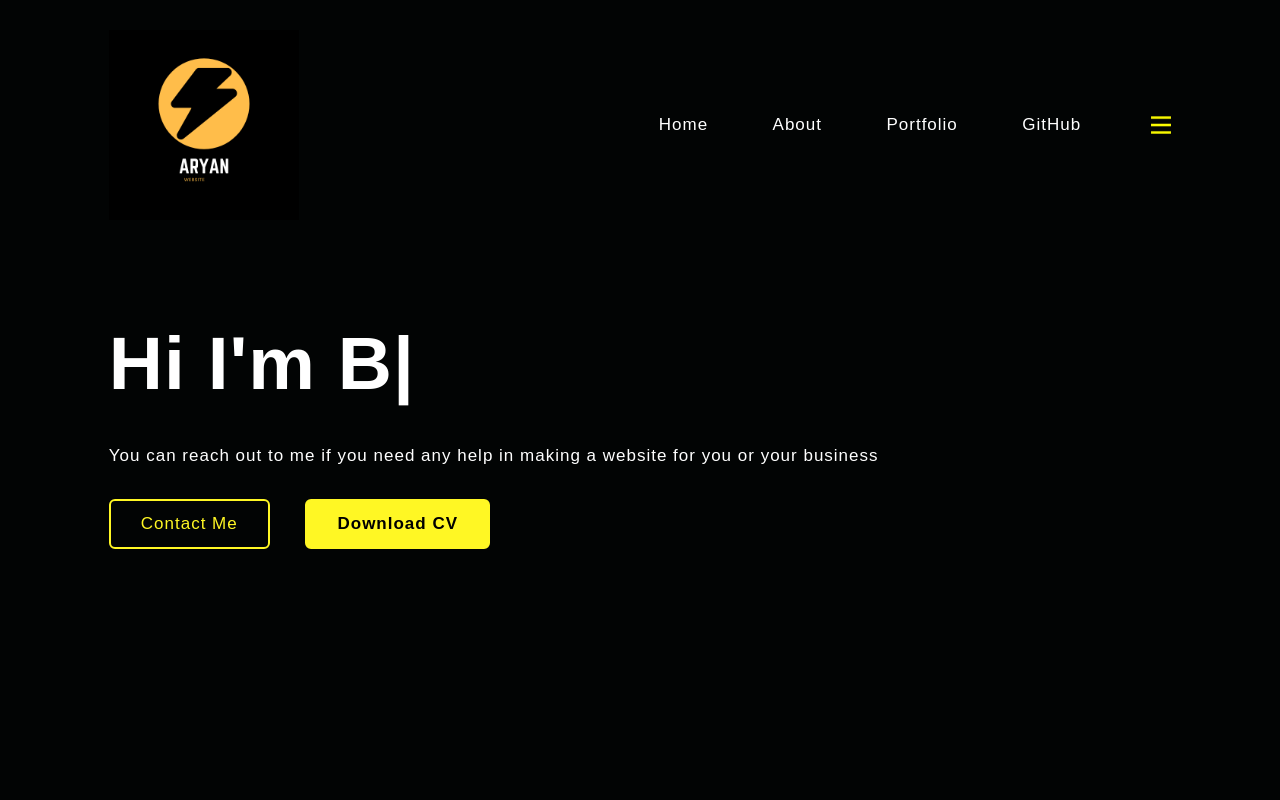
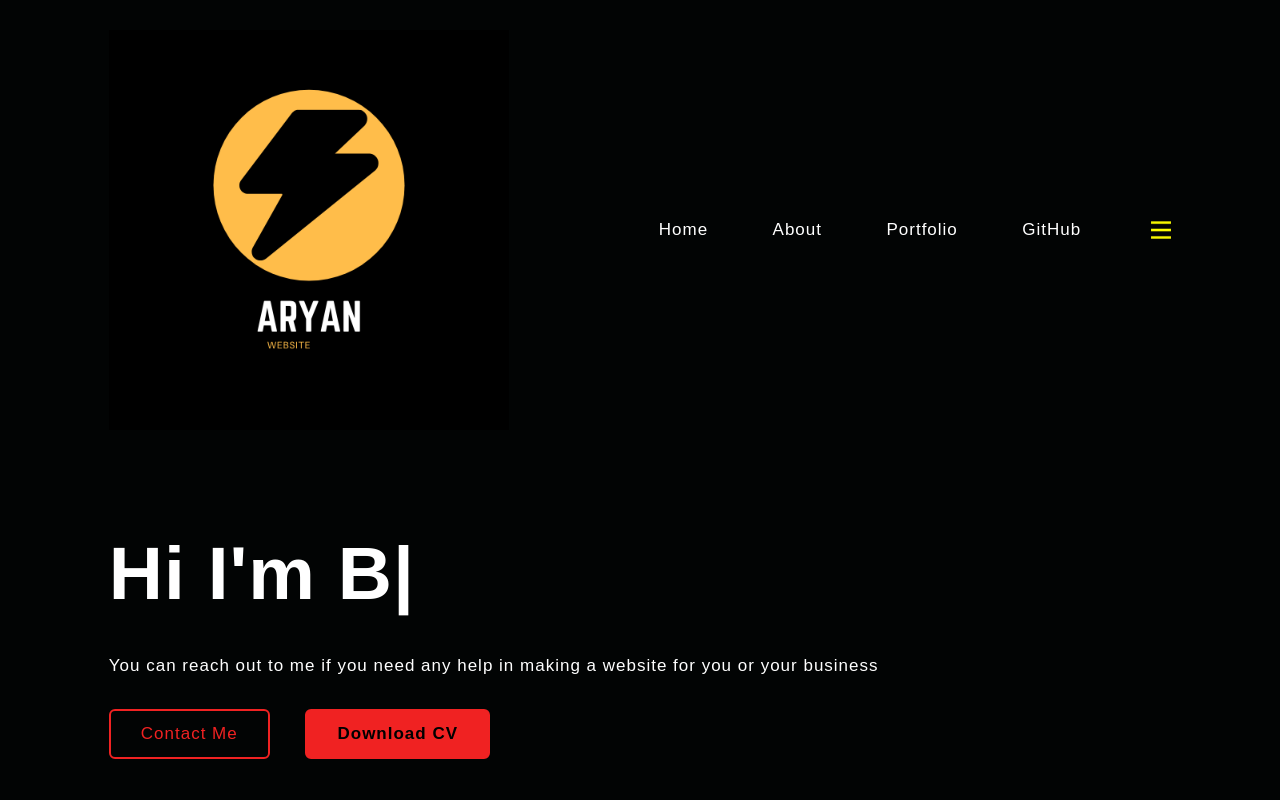
Before and after one commit to aryuokk-v2/static-web, a PHP site: page / in a window 1280 px wide. Run offline with PHP 8.4, Linux system fonts and the light colour scheme.

Commit message:
fourth commit

```diff
--- a/style.css
+++ b/style.css
@@ -22,7 +22,7 @@
  }
 
 .logo{
-    width: 190px;
+    width: 400px;
     cursor: pointer;
 }
 .ico-menu{
@@ -50,7 +50,7 @@ nav ul li a{
 }
 
 nav ul li a:hover{
-    color: #fff724;
+    color: #F02222;
 }
 
 .text-box{
@@ -69,14 +69,14 @@ nav ul li a:hover{
     margin-top: 30px;
     display: inline-block;
     border-radius: 6px;
-    border: 2px solid #fff724;
-    color: #fff724;
+    border: 2px solid #F02222;
+    color: #F02222;
     padding: 10px 30px;
     text-decoration: none;
 }
 
 .text-box .btn{
-    background: #fff724;
+    background: #F02222;
     color: #000;
     margin-left: 30px;
     font-weight: 600;
```
